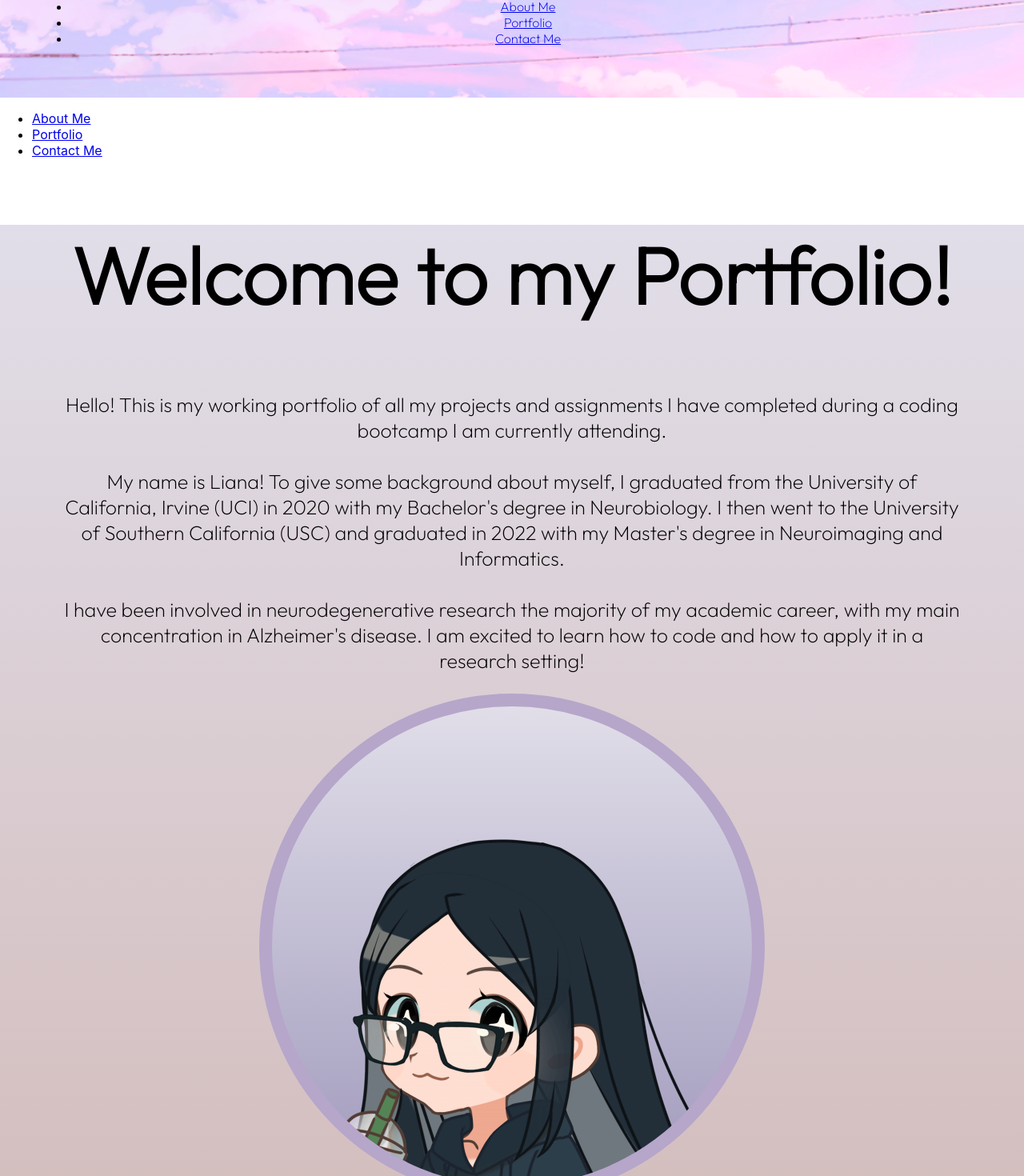
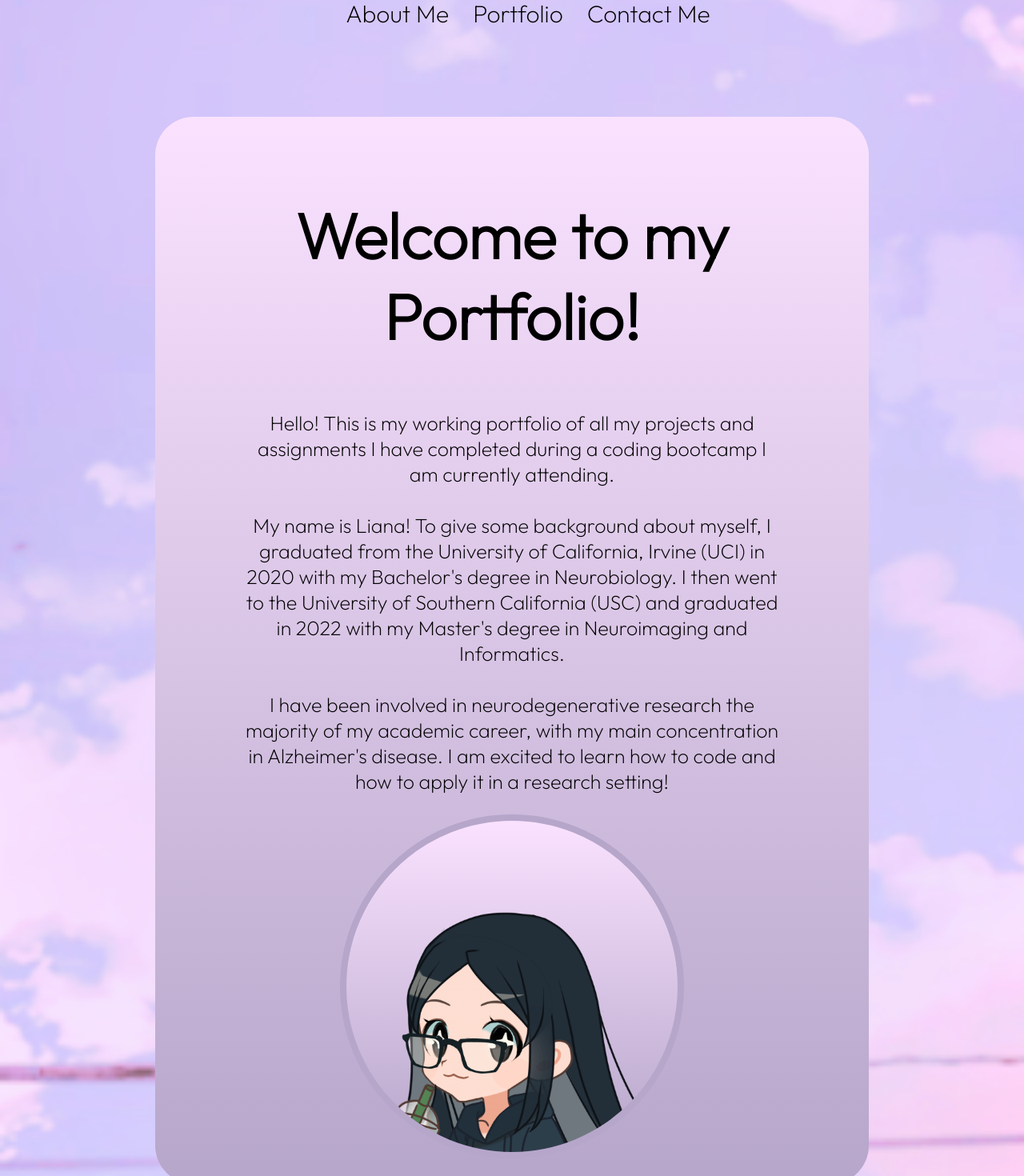
Before and after one commit to lpakingan/Portfolio, a React (Create React App) app: page / in a window 1280 px wide. Shown: the part 376-1846 px from the top of the page at 80% size. Built offline with nearby package versions, Linux system fonts and the light colour scheme.

Commit message:
restructure navigation to header, add header code and edit styling

```diff
--- a/src/App.js
+++ b/src/App.js
@@ -1,6 +1,5 @@
 import "./App.css";
 import "./index.css";
-import Main from "./components/main";
 import Header from "./components/header";
 import Footer from "./components/footer";
 
@@ -8,7 +7,6 @@ function App() {
   return (
     <div className="react-portfolio">
       <Header />
-      <Main />
       {/* <Footer /> */}
     </div>
   );
--- a/src/components/about.js
+++ b/src/components/about.js
@@ -3,16 +3,18 @@ import aboutMeImage from "../assets/aboutme_pic.png";
 
 const styles = {
   background: {
-    background: "linear-gradient(#E1DEE9, #D4BEBE)",
-    padding: "0",
-    margin: "0",
+    background: "linear-gradient(#FAE2FF, #B6A6CA)",
+    padding: "2rem",
+    margin: "1rem auto",
+    borderRadius: "3rem",
+    width: "70%",
   },
   font: {
     fontFamily: "Outfit",
     textAlign: "center",
   },
   headingStyle: {
-    fontSize: "100px",
+    fontSize: "80px",
   },
   paragraphStyle: {
     fontSize: "25px",
@@ -21,8 +23,12 @@ const styles = {
   },
   pictureStyle: {
     borderRadius: "50%",
-    background: "linear-gradient(#E1DEE9, #A09ABC)",
-    border: "1rem solid #B6A6CA",
+    background: "linear-gradient(#FAE2FF, #B6A6CA)",
+    border: "0.5rem solid #B6A6CA",
+    display: "flex",
+    width: "50%",
+    height: "50%",
+    margin: "0 auto",
   },
 };
 
--- a/src/components/contact.js
+++ b/src/components/contact.js
@@ -3,9 +3,11 @@ import { validateEmail } from "../utils/helpers";
 
 const styles = {
   background: {
-    background: "linear-gradient(#E1DEE9, #D4BEBE)",
-    padding: "0",
-    margin: "0",
+    background: "linear-gradient(#FAE2FF, #B6A6CA)",
+    padding: "2rem",
+    margin: "1rem auto",
+    borderRadius: "3rem",
+    width: "70%",
   },
   font: {
     fontFamily: "Outfit",
@@ -16,7 +18,6 @@ const styles = {
   },
   paragraphStyle: {
     fontSize: "25px",
-    paddingBottom: "5rem",
     padding: "0 5rem",
   },
   inputStyle: {
--- a/src/components/header.js
+++ b/src/components/header.js
@@ -1,5 +1,8 @@
-import React from "react";
+import React, { useState } from "react";
 import Navigation from "./navigation";
+import About from "./about";
+import Projects from "./project";
+import Contact from "./contact";
 import banner from "../assets/header/header_banner.png";
 
 const styles = {
@@ -23,15 +26,32 @@ const styles = {
   },
 };
 
-export default function Header({ currentPage, handlePageChange }) {
+export default function Header() {
+  const [currentPage, setCurrentPage] = useState("About");
+
+  const renderPage = () => {
+    if (currentPage === "About") {
+      return <About />;
+    }
+    if (currentPage === "Portfolio") {
+      return <Projects />;
+    }
+    if (currentPage === "Contact") {
+      return <Contact />;
+    }
+  };
+
+  const handlePageChange = (page) => setCurrentPage(page);
+
   return (
     <header class="header" style={styles.background}>
       <div id="header" style={styles.font}>
-        <h3 style={styles.headingStyle}>Liana's Portfolio</h3>
+        <h3 style={styles.headingStyle}>Liana Pakingan</h3>
         <Navigation
           currentPage={currentPage}
           handlePageChange={handlePageChange}
         />
+        {renderPage()}
       </div>
     </header>
   );
--- a/src/components/main.js
+++ /dev/null
@@ -1,33 +0,0 @@
-import React, { useState } from "react";
-import Navigation from "./navigation";
-import About from "./about";
-import Projects from "./project";
-import Contact from "./contact";
-
-export default function MainPage() {
-  const [currentPage, setCurrentPage] = useState("About");
-
-  const renderPage = () => {
-    if (currentPage === "About") {
-      return <About />;
-    }
-    if (currentPage === "Portfolio") {
-      return <Projects />;
-    }
-    if (currentPage === "Contact") {
-      return <Contact />;
-    }
-  };
-
-  const handlePageChange = (page) => setCurrentPage(page);
-
-  return (
-    <div>
-      <Navigation
-        currentPage={currentPage}
-        handlePageChange={handlePageChange}
-      />
-      {renderPage()}
-    </div>
-  );
-}
--- a/src/components/navigation.js
+++ b/src/components/navigation.js
@@ -1,11 +1,28 @@
 import React from "react";
+
+const styles = {
+  navbarStyle: {
+    fontSize: "30px",
+    paddingBottom: "5rem",
+    listStyleType: "none",
+    display: "flex",
+    gap: "30px",
+    justifyContent: "center",
+  },
+  listStyle: {
+    textDecoration: "none",
+    color: "black",
+    transition: "font-size 0.3s ease-in-out",
+  },
+};
 
 export default function Navigation({ currentPage, handlePageChange }) {
   return (
-    <ul className="nav nav-tabs">
+    <ul className="nav nav-tabs" style={styles.navbarStyle}>
       <li className="nav-item">
         <a
           href="#about"
+          style={styles.listStyle}
           onClick={() => handlePageChange("About")}
           className={currentPage === "About" ? "nav-link active" : "nav-link"}
         >
@@ -15,6 +32,7 @@ export default function Navigation({ currentPage, handlePageChange }) {
       <li className="nav-item">
         <a
           href="#portfolio"
+          style={styles.listStyle}
           onClick={() => handlePageChange("Portfolio")}
           className={
             currentPage === "Portfolio" ? "nav-link active" : "nav-link"
@@ -26,6 +44,7 @@ export default function Navigation({ currentPage, handlePageChange }) {
       <li className="nav-item">
         <a
           href="#contact"
+          style={styles.listStyle}
           onClick={() => handlePageChange("Contact")}
           className={currentPage === "Contact" ? "nav-link active" : "nav-link"}
         >
--- a/src/components/project.js
+++ b/src/components/project.js
@@ -7,9 +7,11 @@ import weatherImage from "../assets/projects/weatherdashboard_image.jpg";
 
 const styles = {
   background: {
-    background: "linear-gradient(#E1DEE9, #D4BEBE)",
-    padding: "0",
-    margin: "0",
+    background: "linear-gradient(#FAE2FF, #B6A6CA)",
+    padding: "2rem",
+    margin: "1rem auto",
+    borderRadius: "3rem",
+    width: "70%",
   },
   font: {
     fontFamily: "Outfit",
```
